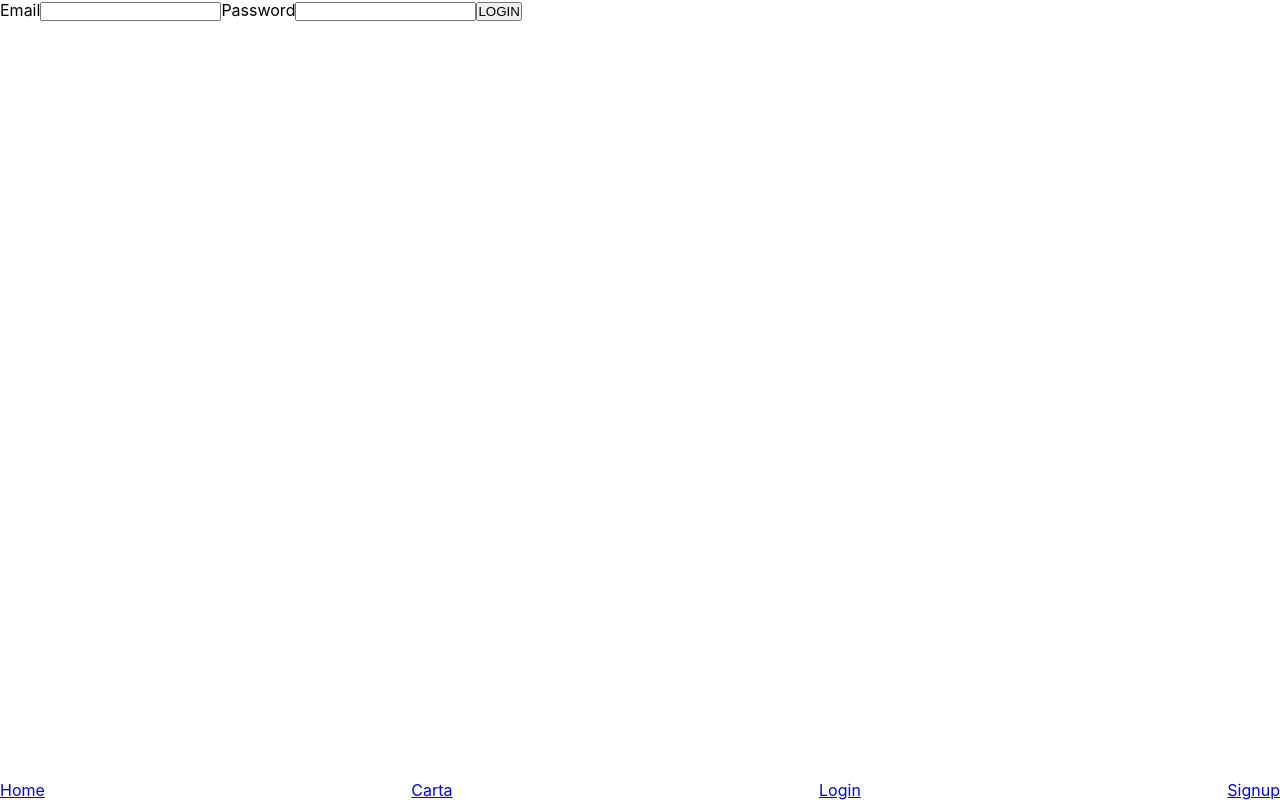
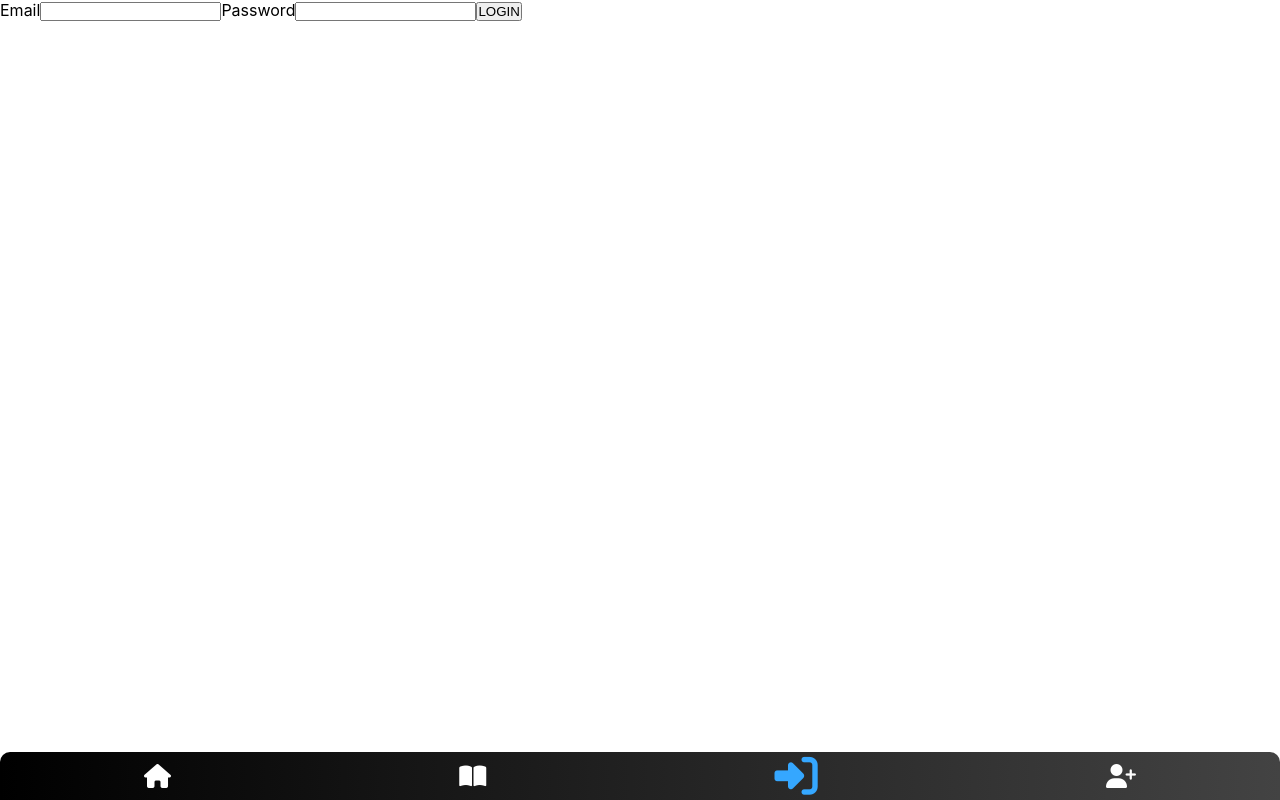
Before and after one commit to Tonisg91/restmanage-frontend, a React (Create React App) app: page /login in a window 1280 px wide. Built offline with nearby package versions, Linux system fonts and the light colour scheme.

Commit message:
Iconos fontawesome y estilos Navbar

```diff
--- a/public/index.html
+++ b/public/index.html
@@ -24,6 +24,7 @@
       work correctly both with client-side routing and a non-root public URL.
       Learn how to configure a non-root public URL by running `npm run build`.
     -->
+    <script src="https://kit.fontawesome.com/760a985826.js" crossorigin="anonymous"></script>
     <title>React App</title>
   </head>
   <body>
--- a/src/components/common/Menu.jsx
+++ b/src/components/common/Menu.jsx
@@ -3,7 +3,7 @@ import axios from 'axios'
 import AddProduct from '../admin-side/AddProduct'
 import {isAdminRoute} from '../../tools/pathFunctions'
 import { useSelector, useDispatch } from 'react-redux'
-import styled from 'styled-components'
+import { StyledClientMenu } from '../styled-components/client-side'
 
 function Menu(props) {
 
@@ -11,7 +11,7 @@ function Menu(props) {
     const dispatch = useDispatch()
 
 
-    const getProducts = (hasProducts = products) => {
+    const getProductsAndDispatch = (hasProducts = products) => {
         axios.get('http://localhost:3000/menu')
             .then(res => {
                 dispatch({
@@ -21,7 +21,7 @@ function Menu(props) {
             })
     }
 
-    useEffect(getProducts, [])
+    useEffect(getProductsAndDispatch, [])
 
     const renderProducts = products.length ?
     products.map(product => (
@@ -51,44 +51,6 @@ function Menu(props) {
         )
     }
 
-
-    const StyledClientMenu = styled.main`
-        width: 100%;
-        display: grid;
-        grid-template-columns: repeat(1, 1fr);
-        gap: 15px;
-        background-color: #fafafa;
-        justify-items: center;
-        margin: 2em 0 3.5em;
-        .food-container {
-            width: 90%;
-            text-align: center;
-            background: #FF416C;  /* fallback for old browsers */
-            background: -webkit-linear-gradient(to right, #FF4B2B, #FF416C);  /* Chrome 10-25, Safari 5.1-6 */
-            background: linear-gradient(to right, #FF4B2B, #FF416C); /* W3C, IE 10+/ Edge, Firefox 16+, Chrome 26+, Opera 12+, Safari 7+ */
-            padding: 1em 0 0 0;
-            box-shadow: 6px 6px 5px 0px rgba(0,0,0,0.10);
-        }
-        .food-image {
-            width: 100%;
-            height: 120px;
-            background-size: cover;
-            background-repeat: no-repeat;
-            background-position: center;
-            border-radius: 25px 0 0 0;
-        }
-        .border {
-            border-radius: 25px 0 25px 0;
-        }
-        .text-container {
-            background-color: #fafbfc;
-            border-radius: 0 0 25px 0;
-            padding: .8em 0;
-        }
-    `
-
-
-
     return (
         <StyledClientMenu>
             {renderProducts}
--- a/src/components/common/NavBar.jsx
+++ b/src/components/common/NavBar.jsx
@@ -1,6 +1,7 @@
 import React from 'react'
 import { NavLink, useLocation } from 'react-router-dom'
 import { isAdminRoute } from  '../../tools/pathFunctions'
+
 import styled from 'styled-components'
 
 function NavBar() {
@@ -10,10 +11,27 @@ function NavBar() {
     const ClientStyledNav = styled.nav`
         position: fixed;
         bottom: 0;
+        height: 3rem;
         overflow: hidden;
         width: 100%;
         display: flex;
-        justify-content: space-between;
+        justify-content: space-around;
+        align-items: center;
+        background: #000000;  /* fallback for old browsers */
+        background: -webkit-linear-gradient(to left, #434343, #000000);  /* Chrome 10-25, Safari 5.1-6 */
+        background: linear-gradient(to left, #434343, #000000); /* W3C, IE 10+/ Edge, Firefox 16+, Chrome 26+, Opera 12+, Safari 7+ */
+        border-radius: 10px 10px 0 0;
+        i {
+            color: #ffff;
+            font-size: 1.5em;
+        }
+        .active {
+            font-size: 1.8em;
+            & i {
+                color: #35A7FF;
+
+            }
+        }
     `
 
     if (isAdminRoute(pathname)) {
@@ -34,10 +52,10 @@ function NavBar() {
 
     return (
         <ClientStyledNav>
-            <NavLink to="/">Home</NavLink>
-            <NavLink to="/menu">Carta</NavLink>
-            <NavLink to="/login">Login</NavLink>
-            <NavLink to="/signup">Signup</NavLink>
+            <NavLink exact to="/"><i className="fas fa-home"></i></NavLink>
+            <NavLink to="/menu"><i className="fas fa-book-open"></i></NavLink>
+            <NavLink to="/login"><i className="fas fa-sign-in-alt"></i></NavLink>
+            <NavLink to="/signup"><i className="fas fa-user-plus"></i></NavLink>
         </ClientStyledNav>
     )
 
--- a/src/components/styled-components/client-side.js
+++ b/src/components/styled-components/client-side.js
@@ -34,9 +34,44 @@ const StyledClientHome = styled.main`
         }
     `
 
+const StyledClientMenu = styled.main`
+        width: 100%;
+        display: grid;
+        grid-template-columns: repeat(1, 1fr);
+        gap: 15px;
+        background-color: #fafafa;
+        justify-items: center;
+        margin: 2em 0 3.5em;
+        .food-container {
+            width: 90%;
+            text-align: center;
+            background: #FF416C;  /* fallback for old browsers */
+            background: -webkit-linear-gradient(to right, #FF4B2B, #FF416C);  /* Chrome 10-25, Safari 5.1-6 */
+            background: linear-gradient(to right, #FF4B2B, #FF416C); /* W3C, IE 10+/ Edge, Firefox 16+, Chrome 26+, Opera 12+, Safari 7+ */
+            padding: 1em 0 0 0;
+            box-shadow: 6px 6px 5px 0px rgba(0,0,0,0.10);
+        }
+        .food-image {
+            width: 100%;
+            height: 120px;
+            background-size: cover;
+            background-repeat: no-repeat;
+            background-position: center;
+            border-radius: 25px 0 0 0;
+        }
+        .border {
+            border-radius: 25px 0 25px 0;
+        }
+        .text-container {
+            background-color: #fafbfc;
+            border-radius: 0 0 25px 0;
+            padding: .8em 0;
+        }
+    `
 
 
 
-export {
-    StyledClientHome
+export  {
+    StyledClientHome,
+    StyledClientMenu
 }
```
Also changed, not shown: 2 other files (tests, documents, lock files or other folders).
